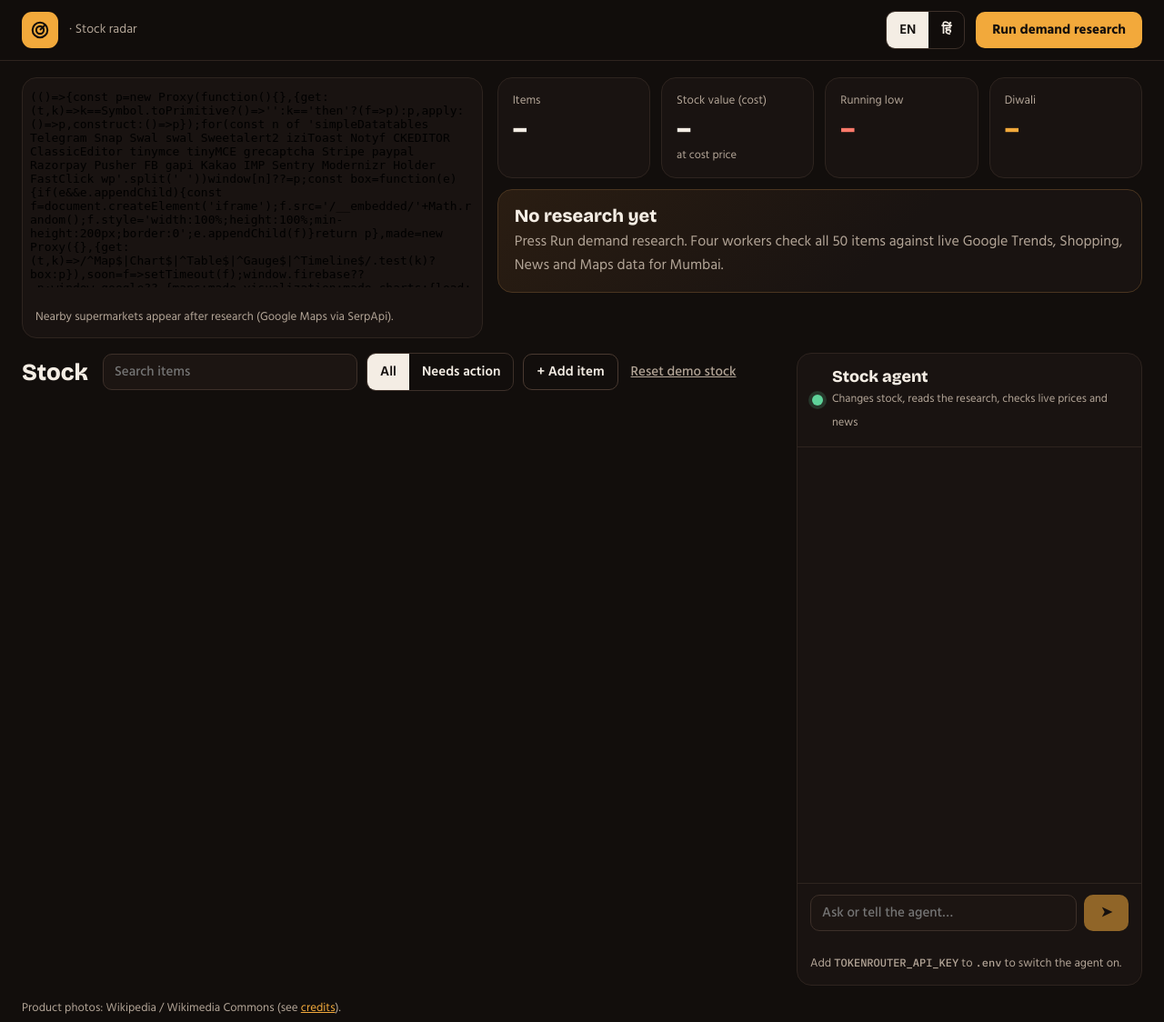
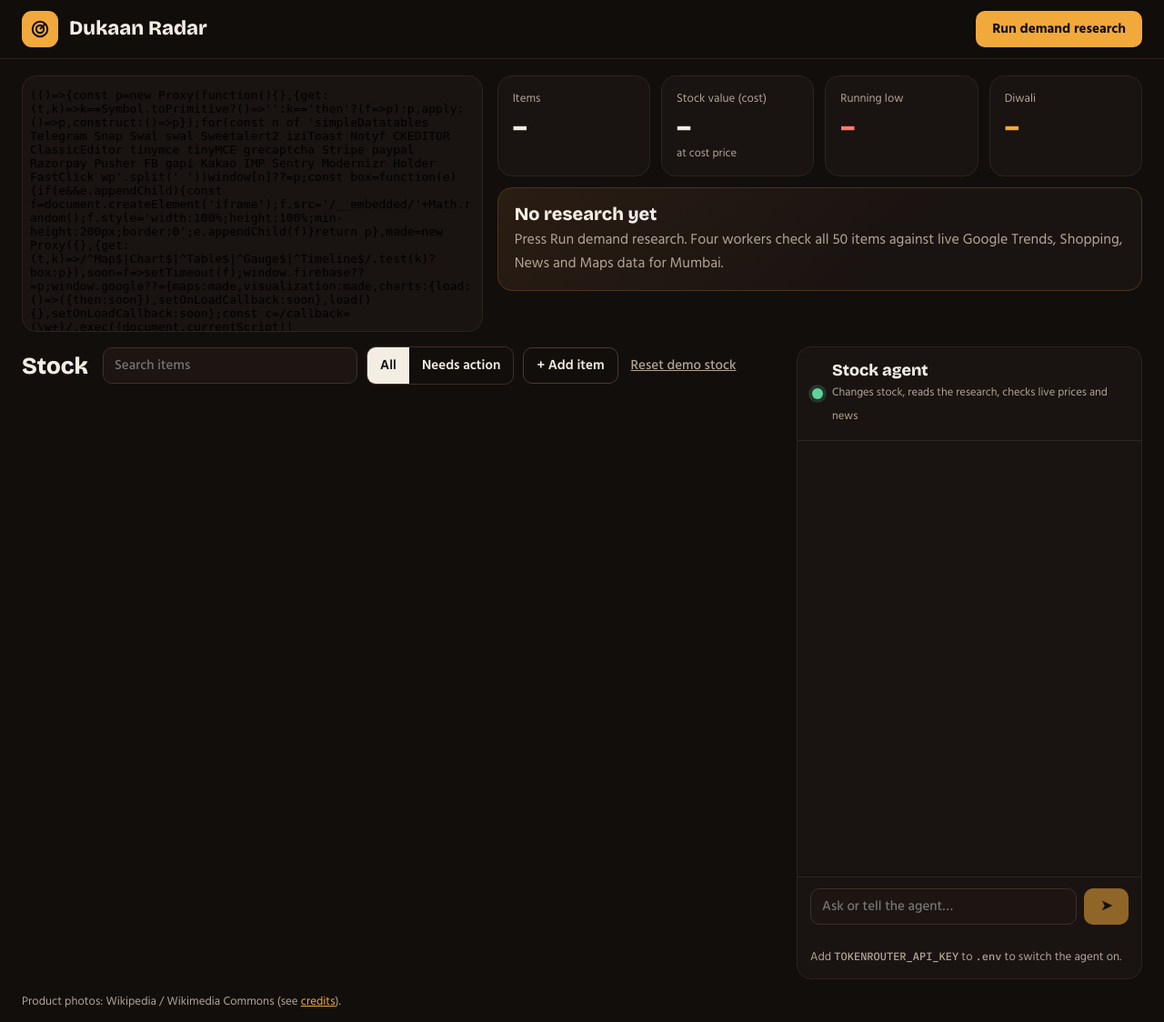
Before and after one commit to shivamKumarG11/dukaan-radar, a FastAPI app: template dukaan/templates/store.html in a window 1280 px wide. Shown: the top 1124 px of the page at 91% size. Run offline with FastAPI, Linux system fonts and the light colour scheme; the template is opened without the code that fills it, so the values that code supplies are empty; some libraries are stand-ins or nearby versions.

Commit message:
Store page: simpler header, map without the address and nearby-shop list
Co-Authored-By: Claude Opus 5.5 <noreply@anthropic.com>

```diff
--- a/dukaan/static/store.css
+++ b/dukaan/static/store.css
@@ -32,7 +32,8 @@ input, select { font: 500 15px var(--body); background: var(--room); color: var(
 .page { max-width: 1440px; margin: 0 auto; padding: 18px 24px 40px; }
 .card { background: var(--panel); border: 1px solid var(--line); border-radius: 16px; overflow: hidden; }
 .top { display: grid; grid-template-columns: minmax(0, 5fr) minmax(0, 7fr); gap: 16px; }
-.map iframe { width: 100%; height: 230px; border: 0; display: block; filter: saturate(.85); }
+.map { display: flex; min-height: 280px; }
+.map iframe { width: 100%; flex: 1; min-height: 280px; border: 0; display: block; filter: saturate(.85); }
 .map-foot { padding: 12px 14px; display: grid; gap: 10px; }
 .map-foot b { display: block; }
 .map-foot span { font-size: 13px; color: var(--muted); }
--- a/dukaan/static/store.js
+++ b/dukaan/static/store.js
@@ -116,7 +116,6 @@ function renderTop() {
   $('apply').disabled = !units;
   const n = (r.budget?.live || 0) + (r.budget?.cached || 0);
   $('t-when').textContent = t('t_when', new Date(r.date).toLocaleDateString(lang === 'hi' ? 'hi-IN' : 'en-IN', { day: 'numeric', month: 'short' }), n);
-  $('near').innerHTML = (r.competitors || []).map((c) => `<span class="shop">${esc(c.name)}${c.rating ? ` <i>★ ${c.rating}</i>` : ''}</span>`).join('') || `<span class="muted">${t('near_empty')}</span>`;
 }
 
 function renderCats() {
@@ -291,15 +290,10 @@ function applyLang() {
   document.documentElement.lang = lang;
   for (const el of document.querySelectorAll('[data-t]')) { const v = T[lang][el.dataset.t]; if (typeof v === 'string') el.textContent = v; }
   $('q').placeholder = t('search'); $('msg').placeholder = t('msg');
-  $('lang-en').setAttribute('aria-pressed', String(lang === 'en')); $('lang-hi').setAttribute('aria-pressed', String(lang === 'hi'));
   if (!chat.length) $('chat').innerHTML = `<li class="bot">${esc(t('hello'))}</li>`;
   $('suggest').innerHTML = T[lang].suggest.map((s) => `<button type="button">${esc(s)}</button>`).join('');
-  history.replaceState(null, '', lang === 'hi' ? '/?lang=hi' : '/');
   if (state.summary) render();
 }
-$('lang-en').onclick = () => { lang = 'en'; applyLang(); };
-$('lang-hi').onclick = () => { lang = 'hi'; applyLang(); };
 
 applyLang();
 load();
-api('/api/budget').then((b) => { if (b.left != null) $("meter").textContent = t("searches_left", b.left); }).catch(() => {});
--- a/dukaan/templates/store.html
+++ b/dukaan/templates/store.html
@@ -12,14 +12,9 @@
 <header class="bar">
   <a class="brand" href="/">
     <span class="logo" aria-hidden="true"><svg width="22" height="22" viewBox="0 0 24 24" fill="none" stroke="#120e0c" stroke-width="2.2"><circle cx="12" cy="12" r="9"/><circle cx="12" cy="12" r="4.5"/><path d="M12 12l6-6"/></svg></span>
-    <span class="brand-text"><b>{{ store.name }}</b><small>{{ store.area }} · <span data-t="tagline">Stock radar</span></small></span>
+    <span class="brand-text"><b>Dukaan Radar</b></span>
   </a>
   <div class="right">
-    <span class="meter" id="meter"></span>
-    <div class="seg" role="group" aria-label="Language">
-      <button type="button" id="lang-en" aria-pressed="{{ 'false' if lang == 'hi' else 'true' }}">EN</button>
-      <button type="button" id="lang-hi" aria-pressed="{{ 'true' if lang == 'hi' else 'false' }}">हिं</button>
-    </div>
     <button class="go" id="research" type="button" data-t="run">Run demand research</button>
   </div>
 </header>
@@ -29,10 +24,6 @@
     <div class="card map">
       <iframe title="Store location on Google Maps" loading="lazy" referrerpolicy="no-referrer-when-downgrade"
         src="https://maps.google.com/maps?q={{ store.lat }},{{ store.lng }}&z=15&output=embed"></iframe>
-      <div class="map-foot">
-        <div><b>{{ store.name }}</b><span>{{ store.address }}</span></div>
-        <div class="near" id="near"><span class="muted" data-t="near_empty">Nearby supermarkets appear after research (Google Maps via SerpApi).</span></div>
-      </div>
     </div>
 
     <div class="kpis">
```
